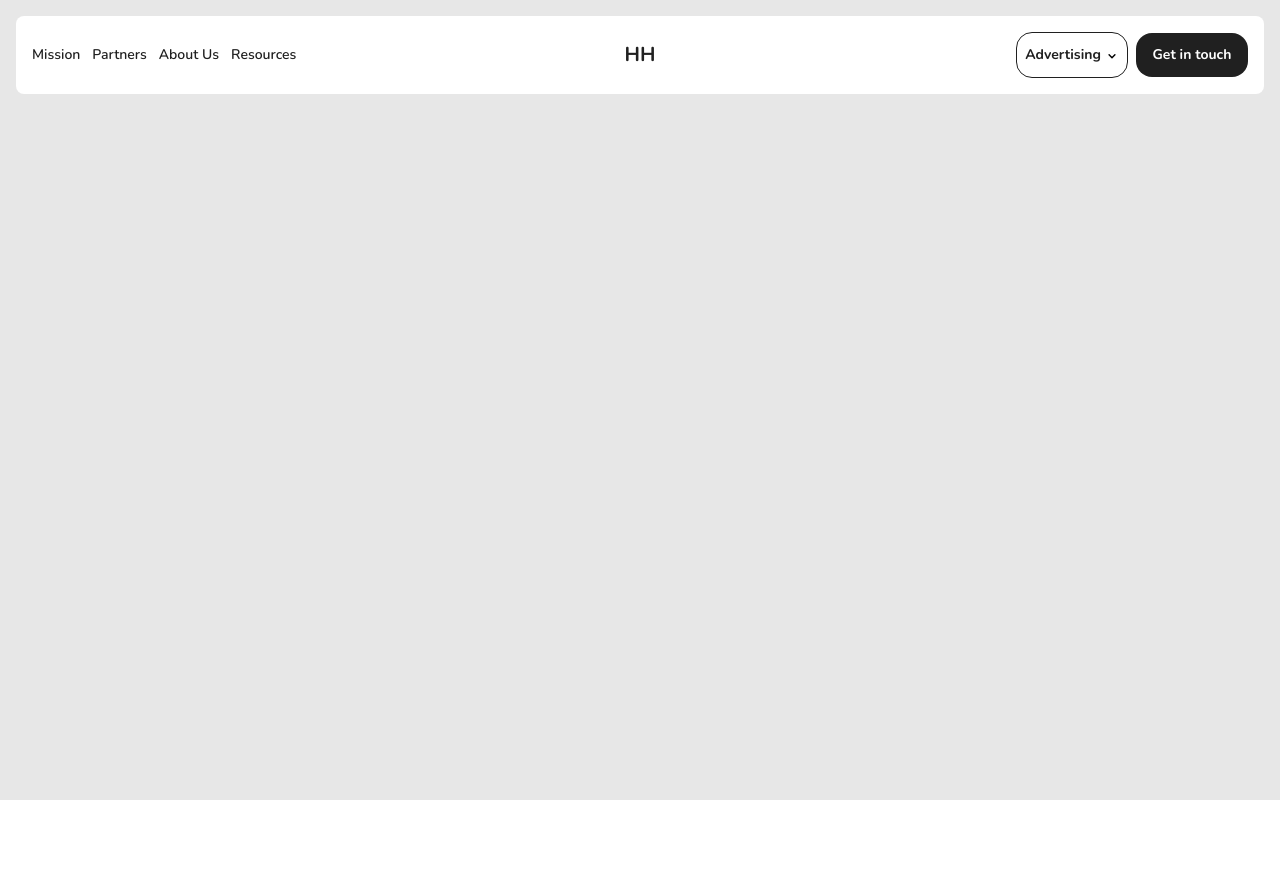
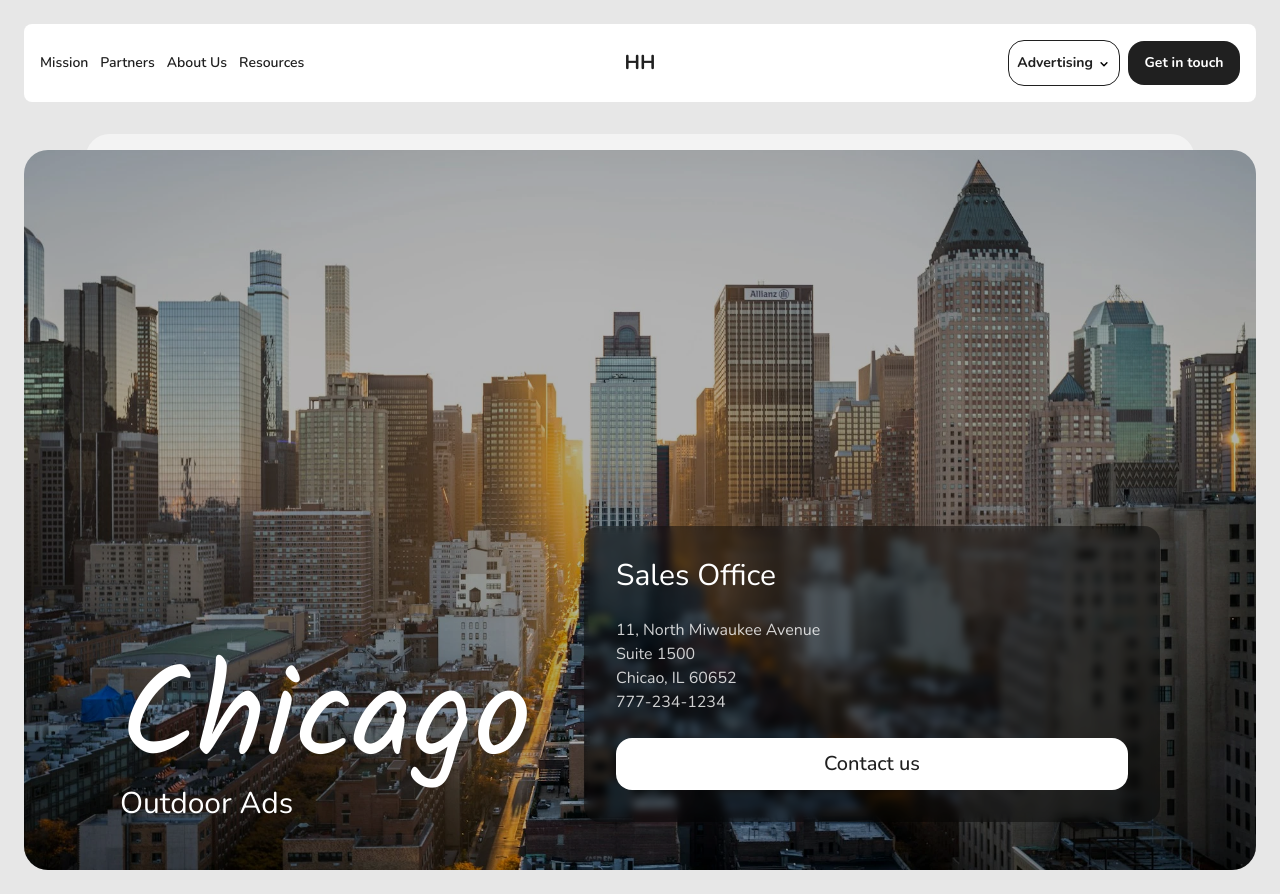
Before and after one commit to Beginnerds/showcase-advertising-agency, a React (Vite) app: page / in a window 1280 px wide. Before the commit the page ends 800 px from the top, so only its background shows below. Built offline with nearby package versions, Linux system fonts and the light colour scheme.

Commit message:
completed hero section

```diff
--- a/src/App.jsx
+++ b/src/App.jsx
@@ -1,11 +1,34 @@
 import Navbar from "./components/Navbar"
+
+import HeroImg from "./assets/hero.webp"
 
 function App() {
 
 
   return (
-    <section className="bg-bg min-h-screen w-screen p-2 lg:p-4 font-primary">
+    <section className="bg-bg min-h-screen w-screen p-3 lg:p-6 font-primary">
       <Navbar/>
+      <section className="__HERO_CONTAINER__ relative mt-12 w-full h-[720px] z-10">
+        <div className="__BACK__ absolute -top-4 left-1/2 -translate-x-1/2 w-[90%] z-[-1] h-full bg-primary/50 rounded-3xl">
+
+        </div>
+        <img src={HeroImg} className="h-full w-full object-cover rounded-3xl" alt="" />
+        <div className="__OVERLAY__ absolute top-0 left-0 h-full w-full pointer-events-none bg-black/30 rounded-3xl"></div>
+        <div className="__ITEMS_CONTAINER__ absolute top-0 left-0 h-full w-full rounded-3xl flex flex-col justify-between items-center lg:flex-row lg:items-end py-12 px-8 lg:px-24">
+          <div className="__HEADING_CONTAINER__ text-primary">
+            <h1 className="font-secondary text-7xl sm:text-9xl">Chicago</h1>
+            <p className="text-3xl">Outdoor Ads</p>
+          </div>
+          <div className="__ACTION_BTN_CONTAINER__ w-full max-w-72 sm:max-w-sm lg:max-w-sm xl:max-w-xl text-primary rounded-2xl backdrop-blur-sm bg-black/40 px-8 py-8">
+            <h2 className="text-3xl">Sales Office</h2>
+            <p className="mt-6 text-primary/80">11, North Miwaukee Avenue</p>
+            <p className="text-primary/80">Suite 1500</p>
+            <p className="text-primary/80">Chicao, IL 60652</p>
+            <p className="text-primary/80">777-234-1234</p>
+            <a href="#" className="mt-6 w-full bg-primary text-accent font-medium block text-center text-xl rounded-2xl py-3 filter transition-all hover:brightness-90">Contact us</a>
+          </div>
+        </div>
+      </section>
     </section>
   )
 }
--- a/src/components/Navbar.jsx
+++ b/src/components/Navbar.jsx
@@ -26,7 +26,7 @@ export default function Navbar() {
         </li>
       </ul>
       <h2 className="text-center lg:basis-[40%] font-bold text-xl">HH</h2>
-      <div className="lg:basis-[30%] flex justify-end items-center gap-2 font-bold">
+      <div className="lg:basis-[30%] flex justify-end items-center gap-2 font-bold z-50">
         <div className="relative rounded-2xl hover:border-b-0 hover:rounded-bl-none hover:rounded-br-none text-center w-28  py-3 border border-accent text-sm group">
           <a href="#" className="">
             Advertising{" "}
--- a/tailwind.config.js
+++ b/tailwind.config.js
@@ -1,20 +1,18 @@
 /** @type {import('tailwindcss').Config} */
 export default {
-  content: [
-    "./index.html",
-    "./src/**/*.{js,ts,jsx,tsx}",
-  ],
+  content: ["./index.html", "./src/**/*.{js,ts,jsx,tsx}"],
   theme: {
-    extend: {},
-    colors:{
-      'bg':"#e7e7e7",
-      'primary':"#ffffff",
-      'accent':"#202020"
+    extend: {
+      colors: {
+        bg: "#e7e7e7",
+        primary: "#ffffff",
+        accent: "#202020",
+      },
+      fontFamily: {
+        primary: ["Nunito", "sans-serif"],
+        secondary: ["Kalam", "cursive"],
+      },
     },
-    fontFamily:{
-      primary:['Nunito', 'sans-serif'],
-      secondary:['Kalam', 'cursive']
-    }
   },
   plugins: [],
-}
+};
```
Also changed, not shown: src/assets/hero.webp (added).
